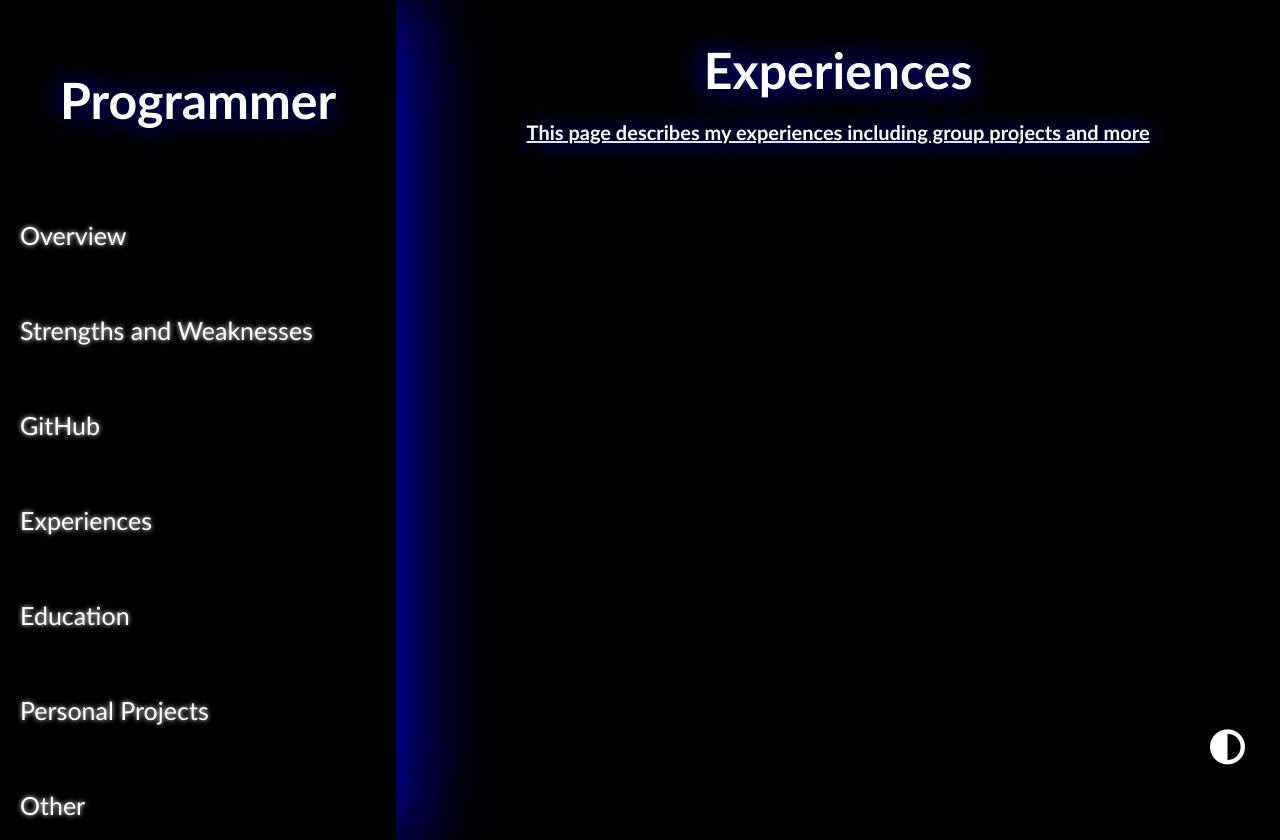
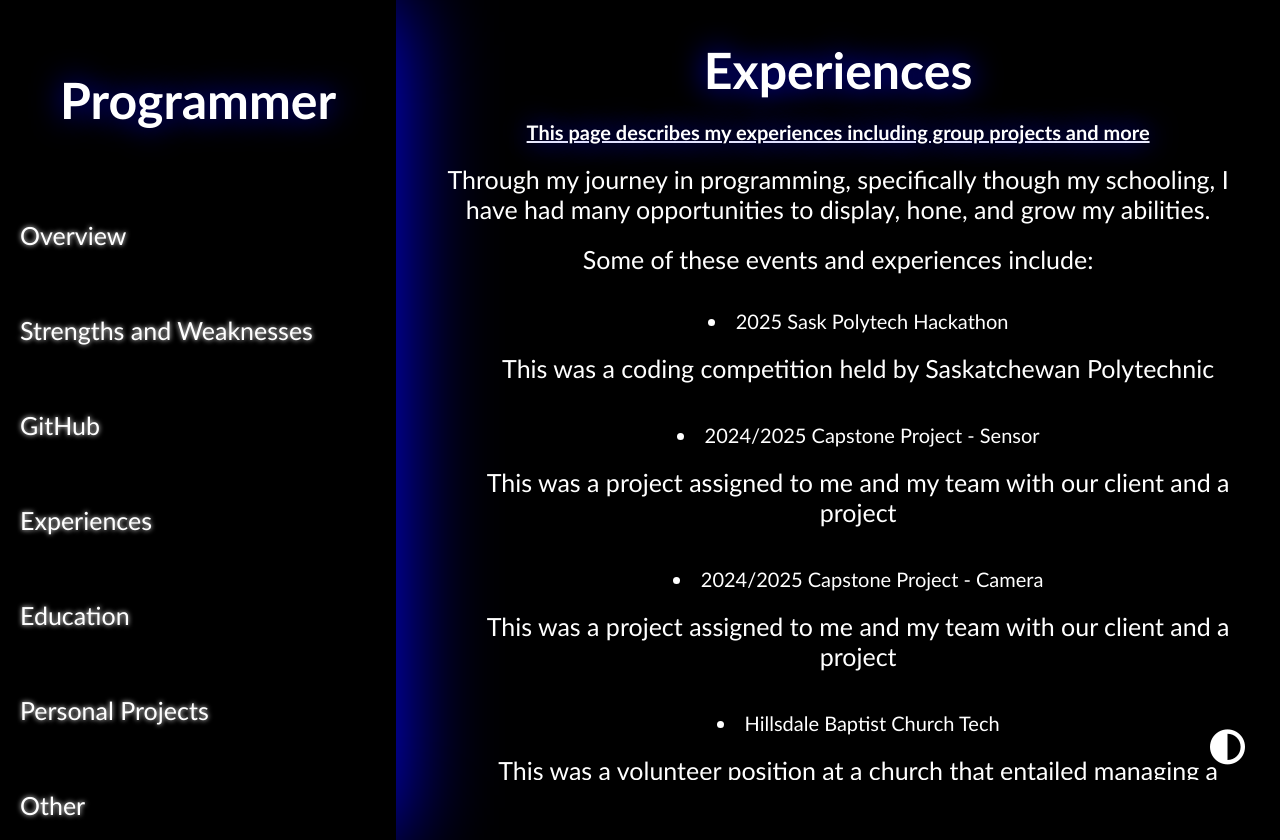
Before and after one commit to si1ent-306/personalsite, a website: page views/programming/experiences.html in a window 1280 px wide. Drawn offline with Linux system fonts and the light colour scheme.

Commit message:
experiences.html and overview.html done for the most part

```diff
--- a/views/programming/experiences.html
+++ b/views/programming/experiences.html
@@ -27,7 +27,33 @@
 <article>
   <h1>Experiences</h1>
   <h3>This page describes my experiences including group projects and more</h3>
-  <!--TODO: THIS PAGE -->
+  <!--TODO: INDAVISUAL DETAILS -->
+  <div class="contentDiv">
+    <p>Through my journey in programming, specifically though my schooling, I have had many opportunities to display, hone, and grow my abilities.</p>
+    <p>Some of these events and experiences include: </p>
+    <ul class="with-dot">
+      <li class="with-dot">
+        2025 Sask Polytech Hackathon
+        <p>This was a coding competition held by Saskatchewan Polytechnic</p>
+      </li>
+      <li class="with-dot">
+        2024/2025 Capstone Project - Sensor
+        <p>This was a project assigned to me and my team with our client and a project</p>
+      </li>
+      <li class="with-dot">
+        2024/2025 Capstone Project - Camera
+        <p>This was a project assigned to me and my team with our client and a project</p>
+      </li>
+      <li class="with-dot">
+        Hillsdale Baptist Church Tech
+        <p>This was a volunteer position at a church that entailed managing a live stream and slides</p>
+      </li>
+      <li class="with-dot">
+        Overall Class Assignments
+        <p>These were a variety of assignemts tha covered front/backend, web dev, Java, C and more</p>
+      </li>
+    </ul>
+  </div>
 </article>
 <i class="fa-sharp-duotone fa-solid fa-circle-half-stroke" onclick="myFunction()" id="switchbtn"></i>
 <script>
```
Also changed, not shown: views/programming/overview.html (+14 -1 lines), public/images/img.png (added).
